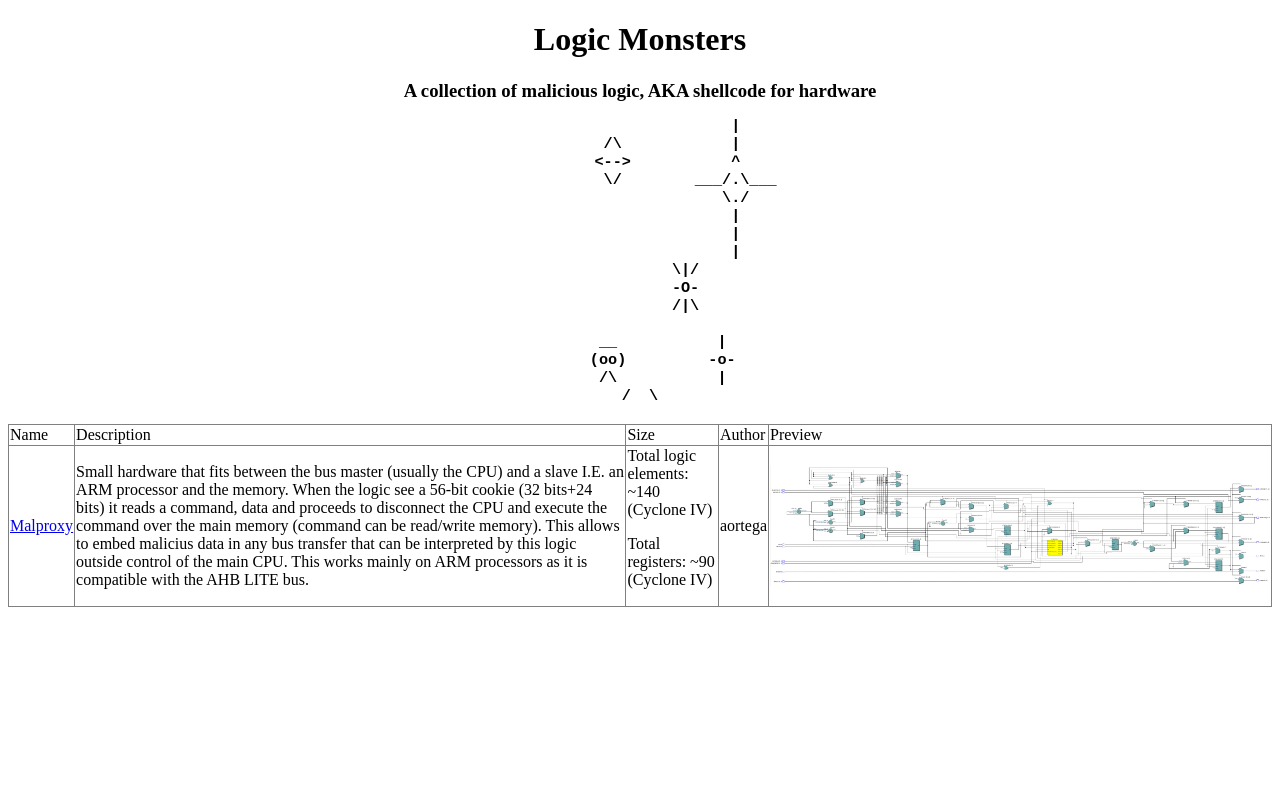
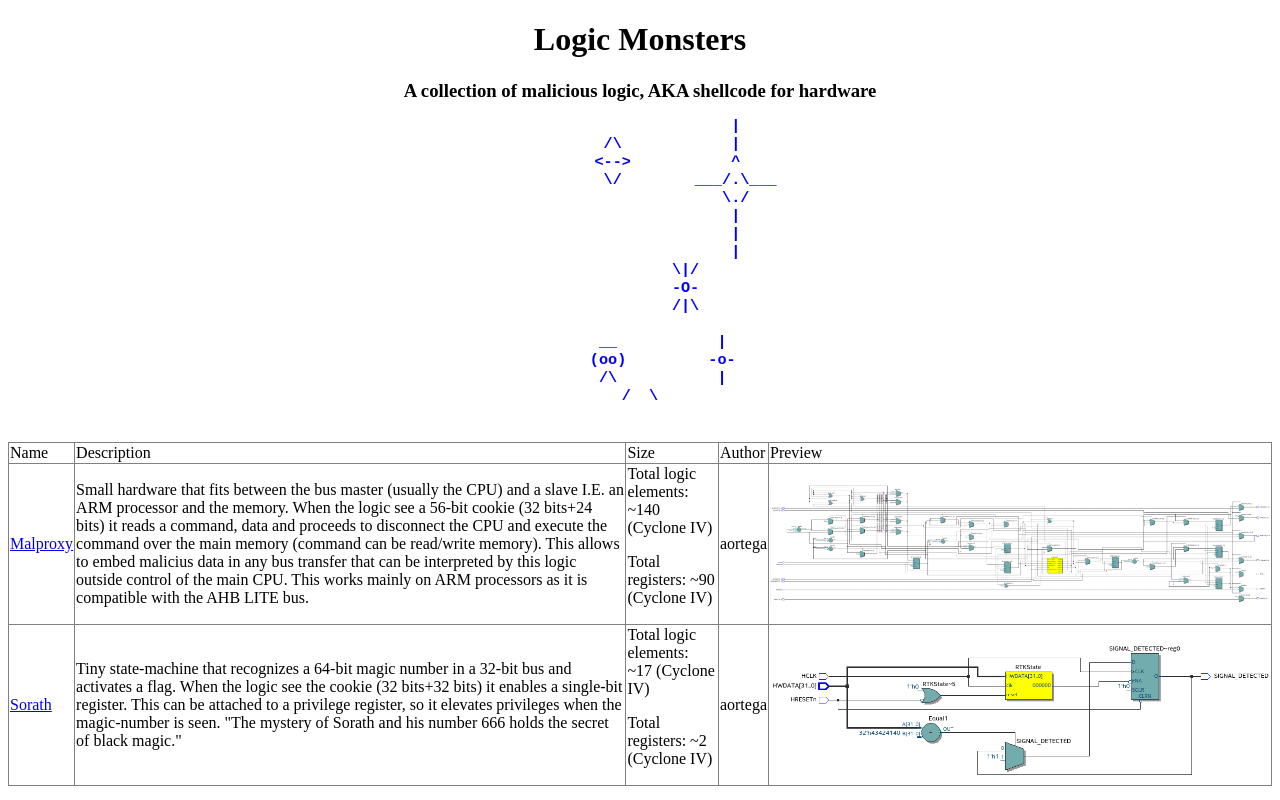
Before and after one commit to ortegaalfredo/logic-monsters, a plain HTML site: page index.html in a window 1280 px wide. Drawn offline with Linux system fonts and the light colour scheme.

Commit message:
Sorath rootkit: tiny generic 64-bit magic-number detector.

```diff
--- a/index.html
+++ b/index.html
@@ -5,12 +5,14 @@
 
 
 
-   <title>Alfred's Logic Monsters</title>
+   <title>Logic Monsters</title>
 </head>
 <body>
 <center>
 <H1>Logic Monsters</H1>
 <H3> A collection of malicious logic, AKA shellcode for hardware
+
+<font color="blue">
 <pre>
                      |
        /\            |
@@ -28,7 +30,9 @@
      (oo)         -o-
      /\           |
 /  \
+
 </pre>
+</font>
 </H3>
 </center>
 
@@ -46,6 +50,13 @@
 		<td>aortega</td>
 		<td><a href="https://raw.githubusercontent.com/ortegaalfredo/logic-monsters/master/malproxy/malproxy-logic.png"><img src="https://raw.githubusercontent.com/ortegaalfredo/logic-monsters/master/malproxy/malproxy-logic-hd.jpg" width="500" alt="preview" /></a></td>
 	</tr>
+	<tr>
+		<td><a href="https://github.com/ortegaalfredo/logic-monsters/blob/master/sorath/sorath.v">Sorath<a></td>
+		<td>Tiny state-machine that recognizes a 64-bit magic number in a 32-bit bus and activates a flag. When the logic see the cookie (32 bits+32 bits) it enables a single-bit register. This can be attached to a privilege register, so it elevates privileges when the magic-number is seen. "The mystery of Sorath and his number 666 holds the secret of black magic."</td>
+		<td>Total logic elements: ~17 (Cyclone IV) <p> Total registers: ~2 (Cyclone IV)</td>
+		<td>aortega</td>
+		<td><a href="https://raw.githubusercontent.com/ortegaalfredo/logic-monsters/master/sorath/sorath-logic.png"><img src="https://raw.githubusercontent.com/ortegaalfredo/logic-monsters/master/sorath/sorath-logic.png" width="500" alt="preview" /></a></td>
+	</tr>
 </table>
 
 </body>
```
Also changed, not shown: sorath/sorath-logic.png (added), 3 other files.
